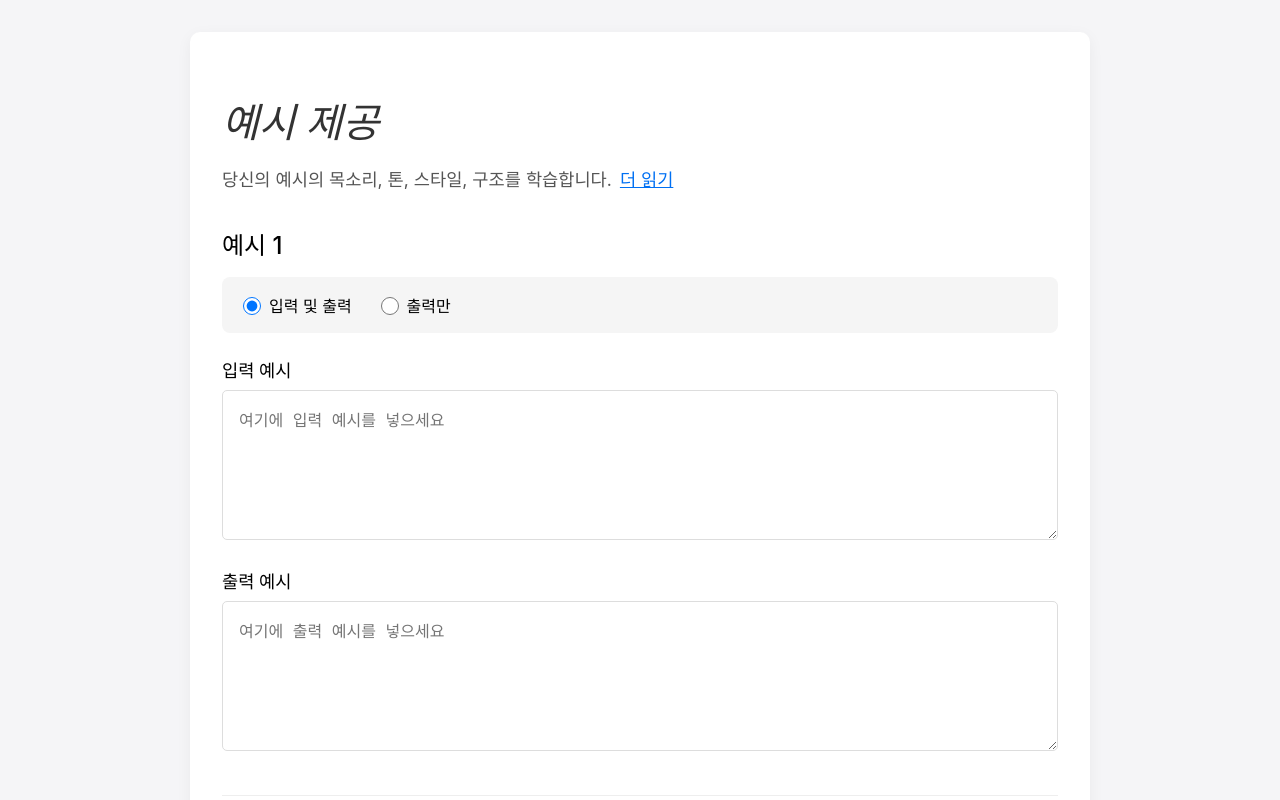
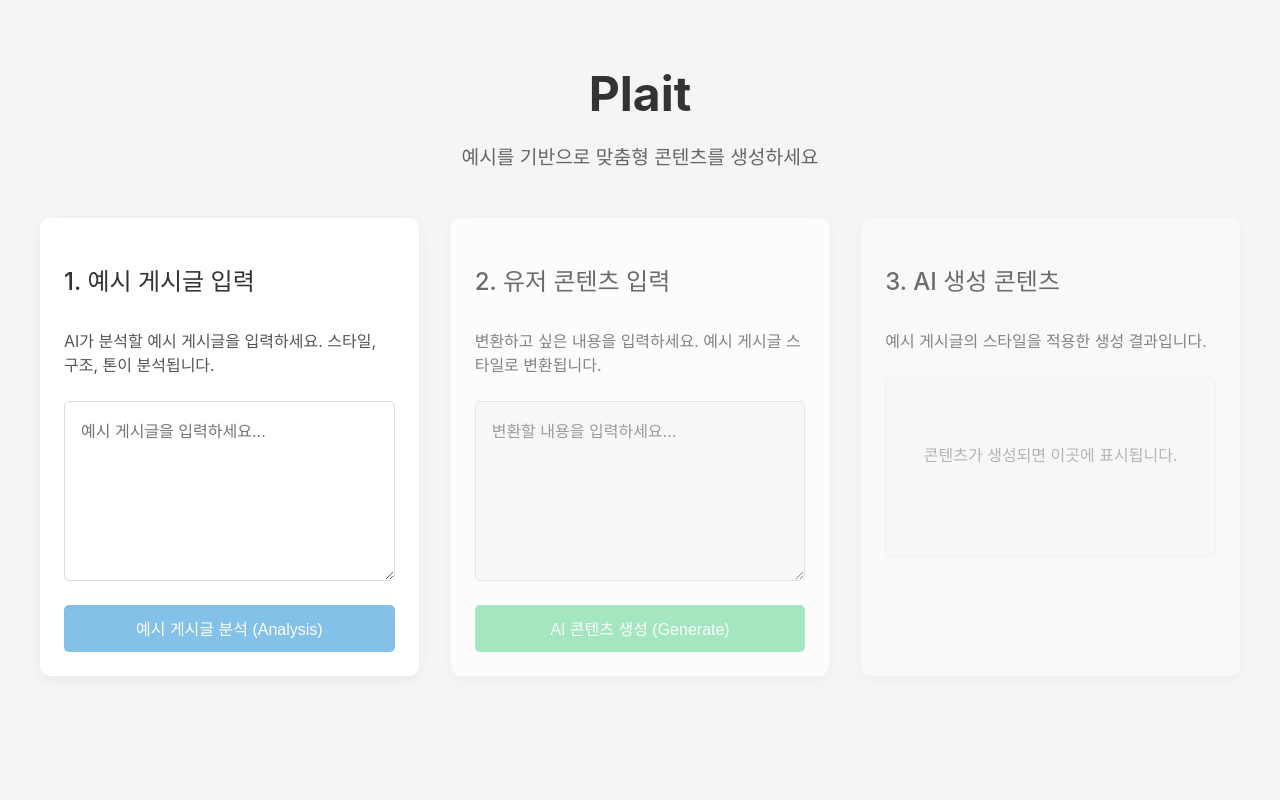
Before and after one commit to everything-chalna/plait, a Next.js app: page / in a window 1280 px wide. Shown: the top 800 px of the page. Built offline with nearby package versions, Linux system fonts and the light colour scheme.

Commit message:
UI 구현: README 명세에 따른 예시 게시글 입력, 유저 콘텐츠 입력, AI 생성 콘텐츠 UI 개발

```diff
--- a/pages/index.js
+++ b/pages/index.js
@@ -2,84 +2,100 @@
 import styles from '../styles/Home.module.css';
 
 export default function Home() {
-  const [selectedOption, setSelectedOption] = useState('input_output');
-  const [examples, setExamples] = useState([{ id: 1 }]);
+  const [examplePost, setExamplePost] = useState('');
+  const [userContent, setUserContent] = useState('');
+  const [generatedContent, setGeneratedContent] = useState('');
+  const [isAnalyzing, setIsAnalyzing] = useState(false);
+  const [isGenerating, setIsGenerating] = useState(false);
+  const [analysisComplete, setAnalysisComplete] = useState(false);
 
-  const addExample = () => {
-    const newId = examples.length > 0 ? Math.max(...examples.map(ex => ex.id)) + 1 : 1;
-    setExamples([...examples, { id: newId }]);
+  const handleAnalysis = () => {
+    if (!examplePost.trim()) return;
+
+    setIsAnalyzing(true);
+
+    // 실제로는 여기서 API 호출을 통해 분석을 수행합니다
+    setTimeout(() => {
+      setIsAnalyzing(false);
+      setAnalysisComplete(true);
+    }, 2000);
+  };
+
+  const handleGenerate = () => {
+    if (!userContent.trim() || !analysisComplete) return;
+
+    setIsGenerating(true);
+
+    // 실제로는 여기서 API 호출을 통해 콘텐츠를 생성합니다
+    setTimeout(() => {
+      setIsGenerating(false);
+      setGeneratedContent(
+        `${userContent}\n\n이 내용을 바탕으로 예시 게시글 스타일로 변환된 콘텐츠입니다.\n\n분석된 예시 게시글의 스타일과 구조를 반영하여 생성되었습니다.`
+      );
+    }, 3000);
   };
 
   return (
     <div className={styles.container}>
       <main className={styles.main}>
+        <h1 className={styles.title}>Plait</h1>
+        <p className={styles.subtitle}>예시를 기반으로 맞춤형 콘텐츠를 생성하세요</p>
+
+        <div className={styles.grid}>
           <div className={styles.card}>
-          <h1 className={styles.title}>예시 제공</h1>
-
+            <h2 className={styles.cardTitle}>1. 예시 게시글 입력</h2>
             <p className={styles.description}>
-            당신의 예시의 목소리, 톤, 스타일, 구조를 학습합니다.
-            <button className={styles.readMore}>더 읽기</button>
+              AI가 분석할 예시 게시글을 입력하세요. 스타일, 구조, 톤이 분석됩니다.
             </p>
-
-          {examples.map((example, index) => (
-            <div key={example.id} className={styles.exampleSection}>
-              <h2 className={styles.exampleTitle}>예시 {index + 1}</h2>
-
-              <div className={styles.optionContainer}>
-                <label className={styles.optionLabel}>
-                  <input
-                    type="radio"
-                    name={`option-${example.id}`}
-                    value="input_output"
-                    checked={selectedOption === 'input_output'}
-                    onChange={() => setSelectedOption('input_output')}
-                    className={styles.radioInput}
+            <textarea
+              className={styles.textarea}
+              value={examplePost}
+              onChange={(e) => setExamplePost(e.target.value)}
+              placeholder="예시 게시글을 입력하세요..."
+              disabled={isAnalyzing || analysisComplete}
             />
-                  <span>입력 및 출력</span>
-                </label>
-
-                <label className={styles.optionLabel}>
-                  <input
-                    type="radio"
-                    name={`option-${example.id}`}
-                    value="output_only"
-                    checked={selectedOption === 'output_only'}
-                    onChange={() => setSelectedOption('output_only')}
-                    className={styles.radioInput}
-                  />
-                  <span>출력만</span>
-                </label>
+            <button
+              className={`${styles.button} ${styles.analyzeButton}`}
+              onClick={handleAnalysis}
+              disabled={isAnalyzing || !examplePost.trim() || analysisComplete}
+            >
+              {isAnalyzing ? '분석 중...' : analysisComplete ? '분석 완료' : '예시 게시글 분석 (Analysis)'}
+            </button>
           </div>
 
-              <div className={styles.inputSection}>
-                <h3 className={styles.inputTitle}>입력 예시</h3>
+          <div className={`${styles.card} ${!analysisComplete ? styles.disabled : ''}`}>
+            <h2 className={styles.cardTitle}>2. 유저 콘텐츠 입력</h2>
+            <p className={styles.description}>
+              변환하고 싶은 내용을 입력하세요. 예시 게시글 스타일로 변환됩니다.
+            </p>
             <textarea
-                  className={styles.textArea}
-                  placeholder="여기에 입력 예시를 넣으세요"
+              className={styles.textarea}
+              value={userContent}
+              onChange={(e) => setUserContent(e.target.value)}
+              placeholder="변환할 내용을 입력하세요..."
+              disabled={!analysisComplete || isGenerating}
             />
+            <button
+              className={`${styles.button} ${styles.generateButton}`}
+              onClick={handleGenerate}
+              disabled={!analysisComplete || !userContent.trim() || isGenerating}
+            >
+              {isGenerating ? '생성 중...' : 'AI 콘텐츠 생성 (Generate)'}
+            </button>
           </div>
 
-              <div className={styles.inputSection}>
-                <h3 className={styles.inputTitle}>출력 예시</h3>
-                <textarea
-                  className={styles.textArea}
-                  placeholder="여기에 출력 예시를 넣으세요"
-                />
+          <div className={`${styles.card} ${styles.resultCard} ${!generatedContent ? styles.disabled : ''}`}>
+            <h2 className={styles.cardTitle}>3. AI 생성 콘텐츠</h2>
+            <p className={styles.description}>
+              예시 게시글의 스타일을 적용한 생성 결과입니다.
+            </p>
+            <div className={styles.resultContent}>
+              {generatedContent ? (
+                <pre className={styles.generatedText}>{generatedContent}</pre>
+              ) : (
+                <p className={styles.placeholder}>콘텐츠가 생성되면 이곳에 표시됩니다.</p>
+              )}
             </div>
-            </div>
-          ))}
-
-          <button className={styles.addButton} onClick={addExample}>
-            + 예시 추가
-          </button>
-
-          <div className={styles.buttonContainer}>
-            <button className={styles.backButton}>
-              ← 뒤로 가기
-            </button>
-            <button className={styles.extractButton}>
-              패턴 추출 →
-            </button>
           </div>
         </div>
       </main>
--- a/styles/Home.module.css
+++ b/styles/Home.module.css
@@ -3,37 +3,140 @@
   padding: 2rem;
   display: flex;
   flex-direction: column;
-  justify-content: center;
   align-items: center;
   background-color: #f5f5f7;
 }
 
 .main {
   width: 100%;
-  max-width: 900px;
+  max-width: 1200px;
+}
+
+.title {
+  font-size: 3rem;
+  text-align: center;
+  margin-bottom: 0.5rem;
+  color: #333;
+}
+
+.subtitle {
+  font-size: 1.2rem;
+  text-align: center;
+  color: #666;
+  margin-bottom: 3rem;
+}
+
+.grid {
+  display: grid;
+  grid-template-columns: 1fr;
+  gap: 2rem;
+}
+
+@media (min-width: 768px) {
+  .grid {
+    grid-template-columns: repeat(auto-fit, minmax(300px, 1fr));
+  }
 }
 
 .card {
   background-color: white;
   border-radius: 10px;
-  padding: 2rem;
+  padding: 1.5rem;
   box-shadow: 0 4px 15px rgba(0, 0, 0, 0.05);
+  display: flex;
+  flex-direction: column;
+  transition: all 0.3s ease;
 }
 
-.title {
-  font-family: 'Times New Roman', serif;
-  font-size: 2.5rem;
+.disabled {
+  opacity: 0.7;
+  pointer-events: none;
+}
+
+.cardTitle {
+  font-size: 1.5rem;
   margin-bottom: 1rem;
   font-weight: 500;
   color: #333;
-  font-style: italic;
 }
 
 .description {
-  font-size: 1.1rem;
+  font-size: 1rem;
   line-height: 1.5;
   color: #555;
-  margin-bottom: 2rem;
+  margin-bottom: 1.5rem;
+}
+
+.textarea {
+  width: 100%;
+  min-height: 180px;
+  padding: 1rem;
+  border: 1px solid #ddd;
+  border-radius: 5px;
+  font-size: 1rem;
+  resize: vertical;
+  margin-bottom: 1.5rem;
+  font-family: inherit;
+}
+
+.button {
+  padding: 0.7rem 1.2rem;
+  border-radius: 5px;
+  font-size: 1rem;
+  cursor: pointer;
+  border: none;
+  font-weight: 500;
+  transition: all 0.2s ease;
+}
+
+.button:disabled {
+  opacity: 0.6;
+  cursor: not-allowed;
+}
+
+.analyzeButton {
+  background-color: #3498db;
+  color: white;
+}
+
+.analyzeButton:hover:not(:disabled) {
+  background-color: #2980b9;
+}
+
+.generateButton {
+  background-color: #2ecc71;
+  color: white;
+}
+
+.generateButton:hover:not(:disabled) {
+  background-color: #27ae60;
+}
+
+.resultCard {
+  background-color: #fcfcfc;
+}
+
+.resultContent {
+  background-color: #f9f9f9;
+  border: 1px solid #eee;
+  border-radius: 5px;
+  padding: 1rem;
+  min-height: 180px;
+}
+
+.generatedText {
+  white-space: pre-wrap;
+  font-family: inherit;
+  font-size: 1rem;
+  line-height: 1.6;
+  color: #333;
+  margin: 0;
+}
+
+.placeholder {
+  color: #999;
+  text-align: center;
+  margin-top: 3rem;
 }
 
 .readMore {
@@ -91,16 +194,6 @@
   font-weight: 500;
 }
 
-.textArea {
-  width: 100%;
-  min-height: 150px;
-  padding: 1rem;
-  border: 1px solid #ddd;
-  border-radius: 5px;
-  font-size: 1rem;
-  resize: vertical;
-}
-
 .addButton {
   background-color: black;
   color: white;
```
Lines whose indentation alone changed are shown as unchanged.
